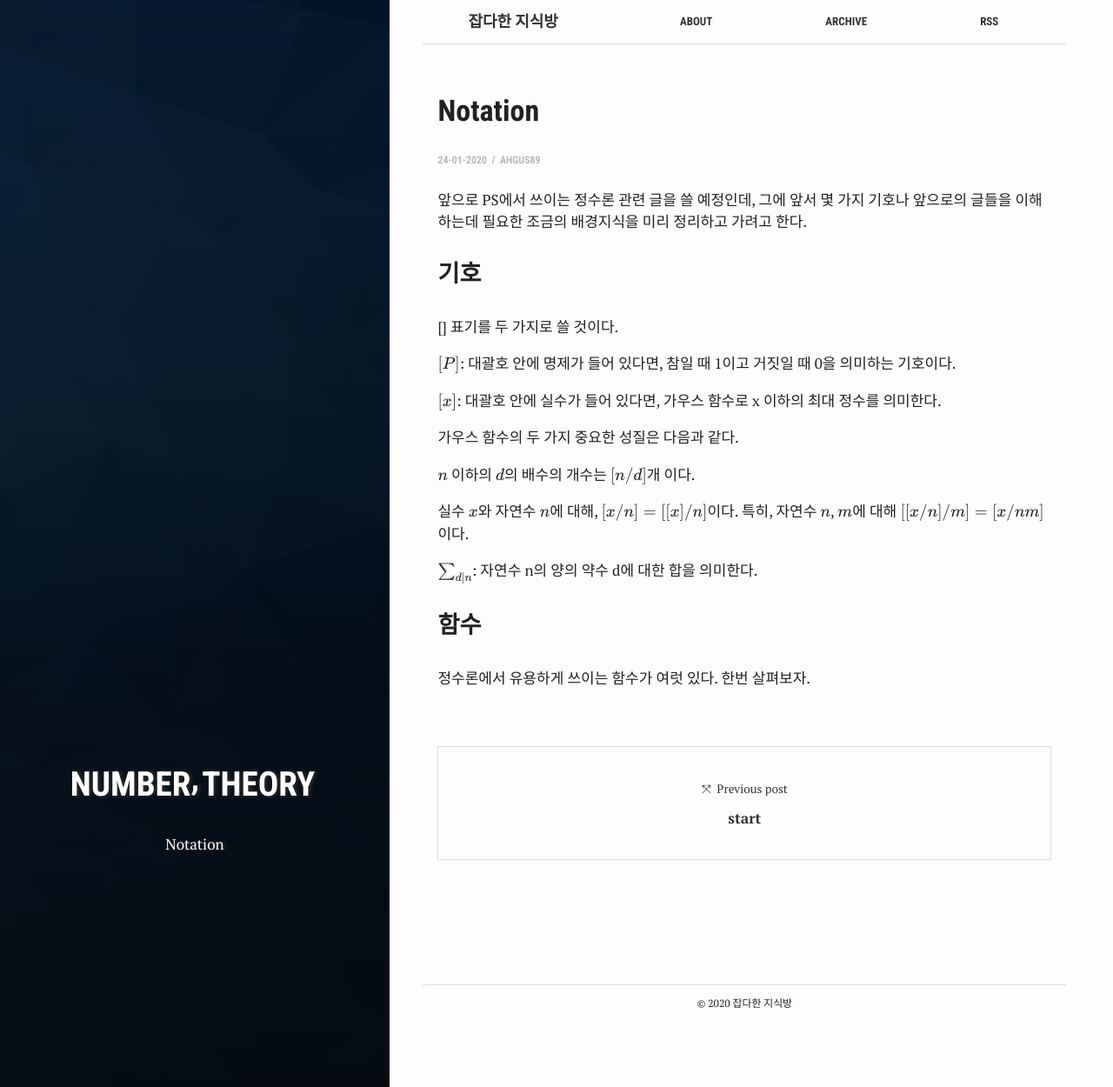
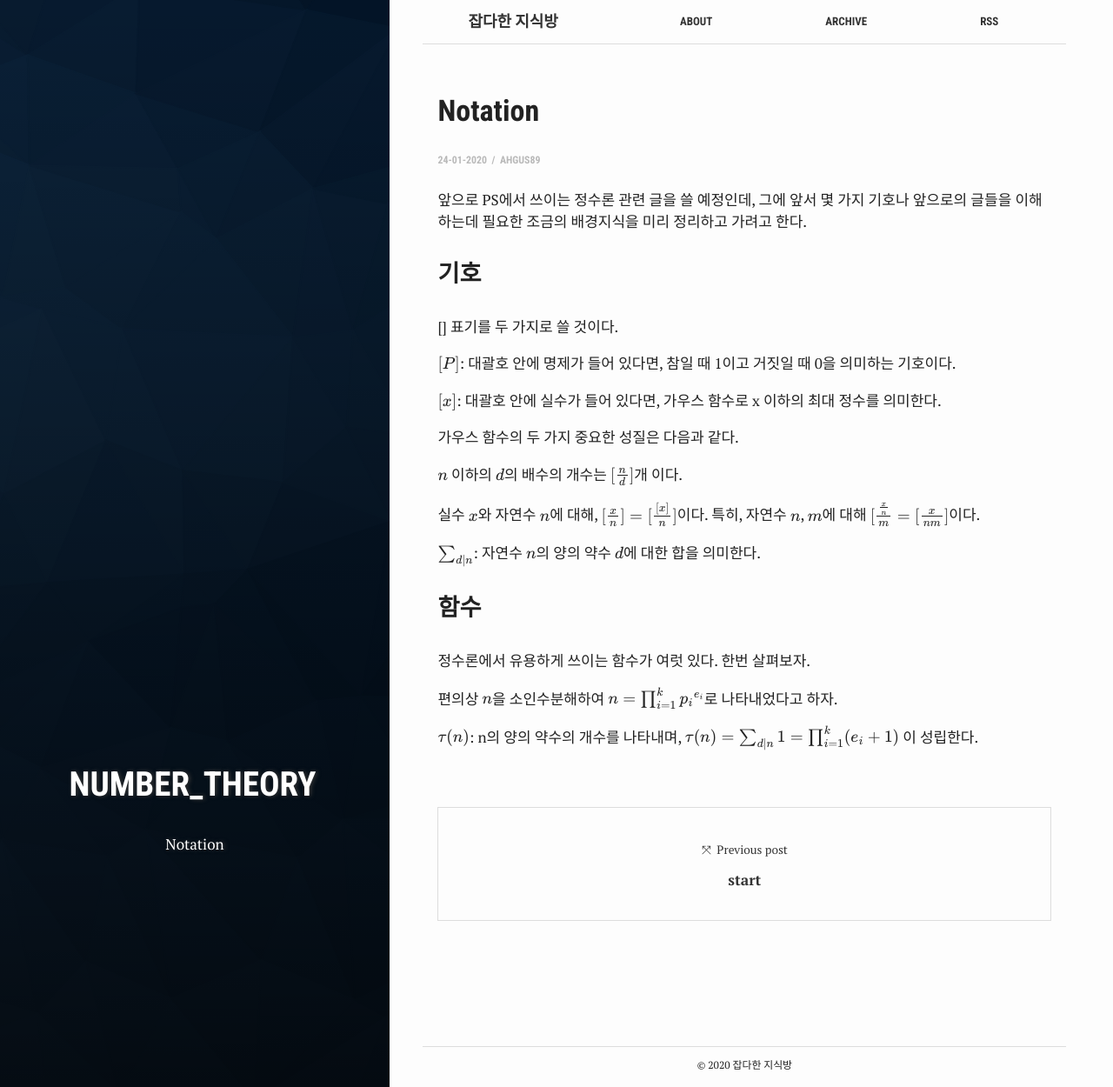
Before and after one commit to ahgus89/ahgus89.github.io, a Jekyll site: the page built from _posts/2020-01-24-Notation.md, in a window 1280 px wide and 1250 px high. Shown: the whole window at 87% size. Built offline with Jekyll 4.4.1, drawn with Linux system fonts in a browser that asks for light colours; formulas are drawn with MathJax 3.

Commit message:
Update 2020-01-24-Notation.md

```diff
--- a/_posts/2020-01-24-Notation.md
+++ b/_posts/2020-01-24-Notation.md
@@ -4,7 +4,7 @@ title:  "Notation"
 summary: "Notation"
 date:   2020-01-24 20:50:00
 categories: Algorithm
-tags: 'Number Theory'
+tags: 'Number_Theory'
 author: ahgus89
 ---
 
@@ -19,12 +19,16 @@ $[x]$: 대괄호 안에 실수가 들어 있다면, 가우스 함수로 x 이하
 
 가우스 함수의 두 가지 중요한 성질은 다음과 같다.
 
-$n$ 이하의 $d$의 배수의 개수는 $[n/d]$개 이다.
+$n$ 이하의 $d$의 배수의 개수는 $[\frac{n}{d}]$개 이다.
 
-실수 $x$와 자연수 $n$에 대해, $[x/n]=[[x]/n]$이다. 특히, 자연수 $n$, $m$에 대해 $[[x/n]/m]=[x/nm]$이다.
+실수 $x$와 자연수 $n$에 대해, $[\frac{x}{n}]=[\frac{[x]}{n}]$이다. 특히, 자연수 $n$, $m$에 대해 $[\frac{\frac{x}{n}}{m}=[\frac{x}{nm}]$이다.
 
 
-$\sum_{d \vert n}$: 자연수 n의 양의 약수 d에 대한 합을 의미한다.
+$\sum_{d \vert n}$: 자연수 $n$의 양의 약수 $d$에 대한 합을 의미한다.
 
 ### 함수
 정수론에서 유용하게 쓰이는 함수가 여럿 있다. 한번 살펴보자.
+
+편의상 $n$을 소인수분해하여 $n=\prod_{i=1}^k {p_i}^{e_i}$로 나타내었다고 하자.
+
+$\tau(n)$: n의 양의 약수의 개수를 나타내며, $\tau(n) = \sum_{d \vert n} 1 = \prod_{i=1}^k (e_i + 1)$ 이 성립한다.
```
